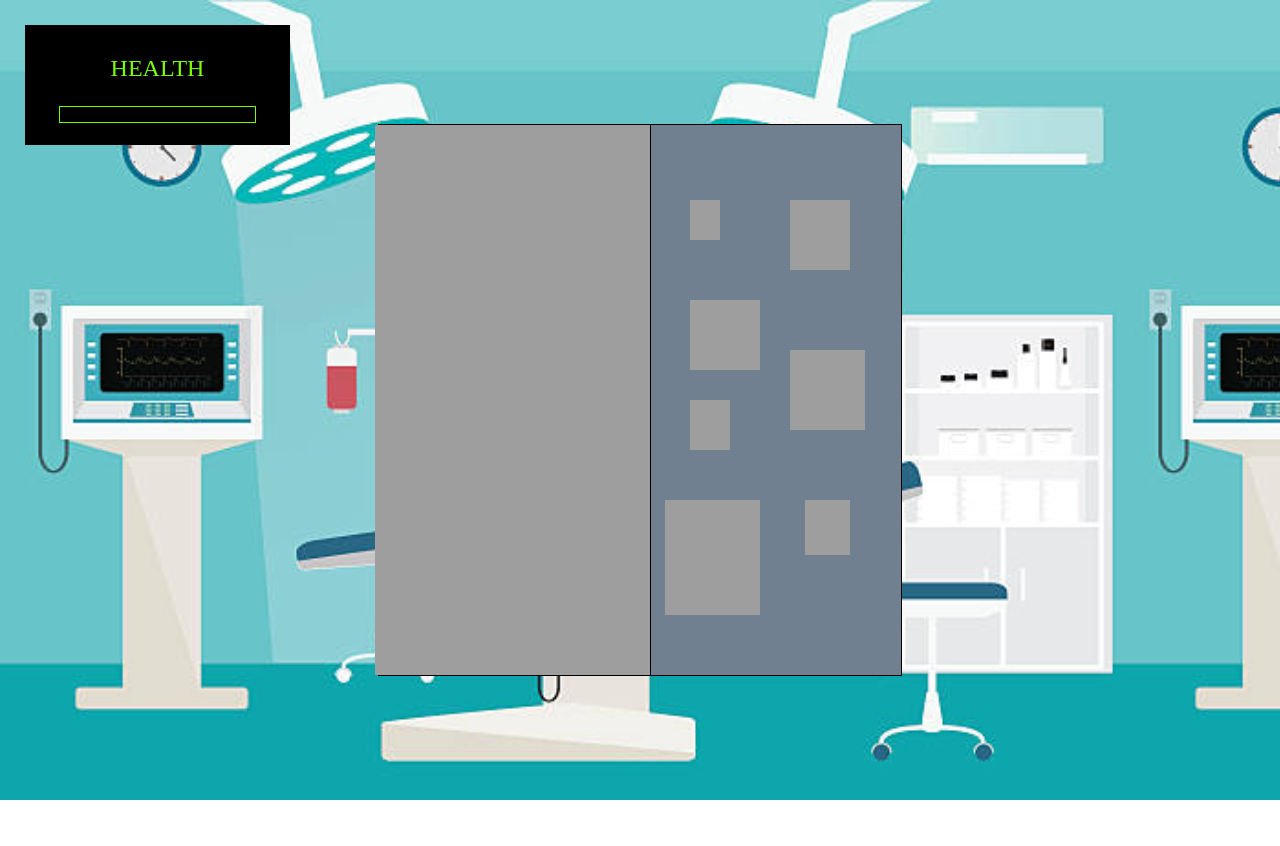
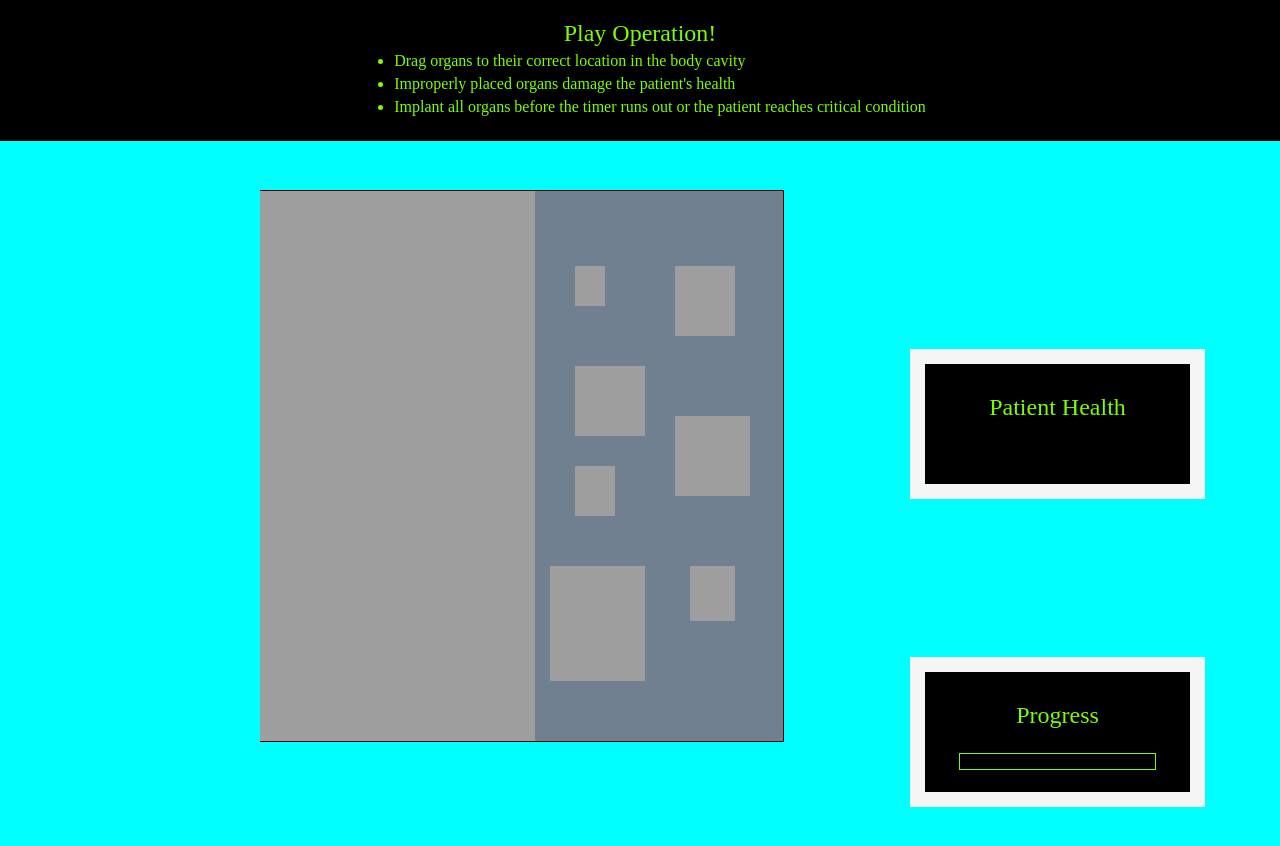
Before and after one commit to chickey96/operation, a website built with webpack: page dist/index.html in a window 1280 px wide. Before the commit the page ends 800 px from the top, so only its background shows below. Built offline with Linux system fonts and the light colour scheme.

Commit message:
Reformat layout

```diff
--- a/src/gameplay.js
+++ b/src/gameplay.js
@@ -23,28 +23,49 @@ class Gameplay {
     this.situateOrgan = this.situateOrgan.bind(this);
     this.correctPlace = this.correctPlace.bind(this);
     this.isPositioned = this.isPositioned.bind(this);
+    this.setUpProgress = this.setUpProgress.bind(this);
     this.setUpHealth = this.setUpHealth.bind(this);
-    this.incrementHealth = this.incrementHealth.bind(this);
+    this.incrementProgress = this.incrementProgress.bind(this);
     this.organsPlaced = 0;
-    this.setUpHealth();
+    const OR = document.getElementsByClassName('operating-room')[0];
+    const score = document.createElement('div');
+    score.className = 'score';
+    score.appendChild(this.setUpProgress());
+    score.appendChild(this.setUpHealth());
+    OR.append(score);
+  }
+
+  setUpProgress(){
+    this.progressScreen = document.createElement('div');
+    this.progressScreen.className = 'progressScreen';
+    this.progressScreen.innerText = "Progress";
+    this.progress = document.createElement('div');
+    this.progress.className = "progress";
+    this.progressScreen.appendChild(this.progress);
+    for(let i = 1; i < 8; i++){
+      let bar = document.createElement('div')
+      bar.id = `bar${i}`;
+      this.progress.appendChild(bar);
+    }
+    return this.progressScreen;
   }
 
   setUpHealth(){
-    this.screen = document.createElement('div');
-    this.screen.className = 'screen';
-    this.screen.innerText = "HEALTH";
+    this.healthScreen = document.createElement('div');
+    this.healthScreen.className = 'healthScreen';
+    this.healthScreen.innerText = "Patient Health";
     this.health = document.createElement('div');
     this.health.className = "health";
-    this.screen.appendChild(this.health);
-    document.body.appendChild(this.screen);
+    this.healthScreen.appendChild(this.health);
     for(let i = 1; i < 8; i++){
       let bar = document.createElement('div')
       bar.id = `bar${i}`;
       this.health.appendChild(bar);
     }
+    return this.healthScreen;
   }
 
-  incrementHealth(){
+  incrementProgress(){
     let currBar = document.getElementById(`bar${this.organsPlaced}`);
     currBar.style.backgroundColor = "lawngreen";
   }
@@ -55,7 +76,7 @@ class Gameplay {
         this.situateOrgan(organ, organName);
         organ.lock();
         this.organsPlaced += 1;
-        this.incrementHealth();
+        this.incrementProgress();
         return true;
       }
       return false;
--- a/src/index.js
+++ b/src/index.js
@@ -1,6 +1,6 @@
 
-import table from './table';
-import instruments from './instruments';
+import tableGen from './table';
+import getInstruments from './instruments';
 import SetUp from './setup';
 
 function component() {
@@ -9,12 +9,21 @@ function component() {
   return element;
 }
 
-document.body.appendChild(component());
+const OR = component();
+document.body.appendChild(OR);
+const surgicalSite = document.createElement('div')
+surgicalSite.className = 'surgicalSite';
+surgicalSite.appendChild(tableGen());
+surgicalSite.appendChild(getInstruments());
+OR.appendChild(surgicalSite);
+
 
 document.addEventListener("DOMContentLoaded", () => {
-  var canvas = document.getElementById("canvas");
+  var canvas = document.createElement('canvas')
+  canvas.id = 'canvas'
   canvas.width = 900;
   canvas.height = 600;
+  surgicalSite.appendChild(canvas);
   var context = canvas.getContext("2d");
   new SetUp(context);
 });
--- a/src/instruments.js
+++ b/src/instruments.js
@@ -1,7 +1,7 @@
-function instruments() {
+export default function getInstruments() {
   let instruments = document.createElement('div');
   instruments.className = 'instruments';
   return instruments;
 }
 
-document.body.appendChild(instruments());
+// document.body.appendChild(instruments());
--- a/src/or.css
+++ b/src/or.css
@@ -1,20 +1,27 @@
 .operating-room{
-  background-image: url('../assets/images/OR.jpg');
-  width: 100%;
+  /* background-image: url('../assets/images/iv2.jpeg'); */
+  background-color: aqua;
+  padding: 25px 75px;
+  display: flex;
+  flex-direction: row;
+  justify-content: space-between;
   height: 100%;
-  background-size: contain;
-  position: absolute;
-  top: 0;
-  left: 0;
+  /* background-repeat: no-repeat; */
+  /* background-size: contain; */
+  /* background-blend-mode: hard-light; */
 }
 
 body {
   display: flex;
+  flex-direction: column-reverse;
+  justify-content: center;
+  align-content: space-between;
+  margin: 0;
+}
+
+.surgicalSite {
+  display: flex;
   flex-direction: row;
-  justify-content: center;
-  align-items: center;
-  width: 100%;
-  margin: 0;
 }
 
 .table{
@@ -23,8 +30,9 @@ body {
   background-color: steelblue;
   border: 1px solid black;
   display: flex;
-  position: relative;
   z-index: 1;
+  margin-left: 185px;
+  margin-top: 24px;
 }
 
 .instruments{
@@ -33,13 +41,13 @@ body {
   background-color: slategray;
   border: 1px solid black;
   display: flex;
-  position: relative;
   z-index: 1;
+  margin-top: 24px;
 }
 
 #canvas {
   position: absolute;
-  z-index: 10;
+  z-index: 50;
 }
 
 .hover {
@@ -69,21 +77,66 @@ body {
   position: absolute;
 }
 
-.screen {
+.score {
+  display: flex;
+  flex-direction: column-reverse;
+  margin-top: 24px;
+  justify-content: space-evenly;
+}
+
+.progressScreen {
   z-index: 12;
-  position: fixed;
   background-color: black;
   height: 60px;
   width: 205px;
-  left: 25px;
-  top: 25px;
   color: lawngreen;
   text-align: center;
   padding: 30px;
   font-size: 24px;
+  border: 15px solid whitesmoke;
 }
 
-.health {
+
+.healthScreen {
+  z-index: 12;
+  position: relative;
+  background-color: black;
+  height: 60px;
+  width: 205px;
+  color: lawngreen;
+  text-align: center;
+  padding: 30px;
+  font-size: 24px;
+  border: 15px solid whitesmoke;
+}
+
+.instructions {
+  z-index: 12;
+  background-color: black;
+  color: lawngreen;
+  padding: 20px;
+  display: flex;
+  flex-direction: column;
+  align-items: center;
+  text-align: center;
+}
+
+.title {
+  font-size: 24px;
+}
+
+.catchphrase {
+}
+
+.rules {
+  margin: 0;
+}
+.rules li {
+  margin: 5px 0;
+  text-align: left;
+}
+
+.progress {
   outline: 1px solid lawngreen;
   z-index: 14;
   height: 15px;
@@ -94,7 +147,7 @@ body {
   flex-direction: row;
 }
 
-.health div {
+.progress div {
   height: 100%;
   width: 14.28%;
 }
--- a/src/setup.js
+++ b/src/setup.js
@@ -15,11 +15,11 @@ class SetUp {
     this.organs = [];
     this.addOrgans();
     this.drawOrgans();
+    this.displayRules();
     let body = new Body(context);
     body.draw();
     this.game = new Game(this.organs, this.context, body);
     this.game.play();
-    this.repaint = this.repaint.bind(this)
   }
 
   addOrgans(){
@@ -38,13 +38,39 @@ class SetUp {
    })
   }
 
-  repaint(){
-    let canvas = document.getElementById('canvas')
-    this.context.clearRect(0, 0, canvas.width , canvas.height );
-    this.addOrgans();
-    this.drawOrgans();
-    new Body().draw();
+  displayRules() {
+    const instructions = document.createElement('div');
+    instructions.className = 'instructions';
+    const title = document.createElement('div');
+    title.className = 'title'
+    title.innerText = 'Play Operation!'
+    instructions.appendChild(title)
+    // const catchphrase = document.createElement('div');
+    // catchphrase.className = 'catchphrase'
+    // catchphrase.innerText = '(a game of life or death)'
+    // instructions.appendChild(catchphrase)
+    const rules = document.createElement('ul');
+    rules.className = 'rules'
+    const rule1 = document.createElement('li')
+    rule1.innerText = 'Drag organs to their correct location in the body cavity'
+    rules.appendChild(rule1);
+    const rule2 = document.createElement('li')
+    rule2.innerText = "Improperly placed organs damage the patient\'s health"
+    rules.appendChild(rule2);
+    const rule3 = document.createElement('li')
+    rule3.innerText = 'Implant all organs before the timer runs out or the patient reaches critical condition'
+    rules.appendChild(rule3);
+    instructions.appendChild(rules)
+    document.body.appendChild(instructions)
   }
+
+  // repaint(){
+  //   let canvas = document.getElementById('canvas')
+  //   this.context.clearRect(0, 0, canvas.width , canvas.height );
+  //   this.addOrgans();
+  //   this.drawOrgans();
+  //   new Body().draw();
+  // }
 
 }
  export default SetUp;
--- a/src/table.js
+++ b/src/table.js
@@ -1,10 +1,9 @@
-// const bodyCavity = require('./body-cavity');
 
-function tableGen () {
+export default function tableGen () {
   let table = document.createElement('div');
   table.className = 'table';
   table.backgroundImage = '../assets/images/body.png';
   return table;
 }
 
-document.body.appendChild(tableGen());
+// document.body.appendChild(tableGen());
```
Also changed, not shown: README.md (added), assets/images/OR-lights.jpg (added), assets/images/OR-screens.jpg (added), assets/images/iv.jpg (added), assets/images/iv2.jpeg (added), dist/index.html, dist/main.js.
